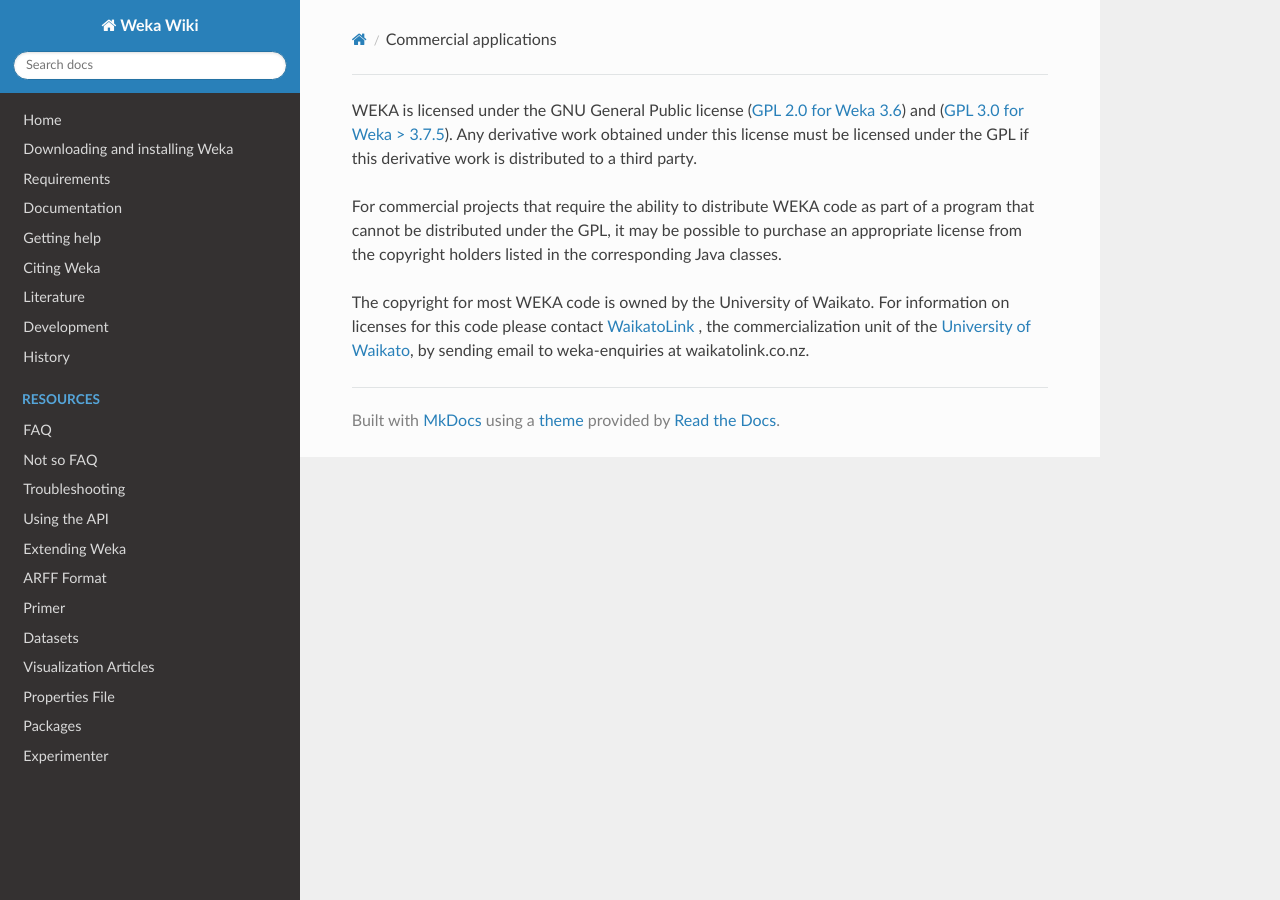
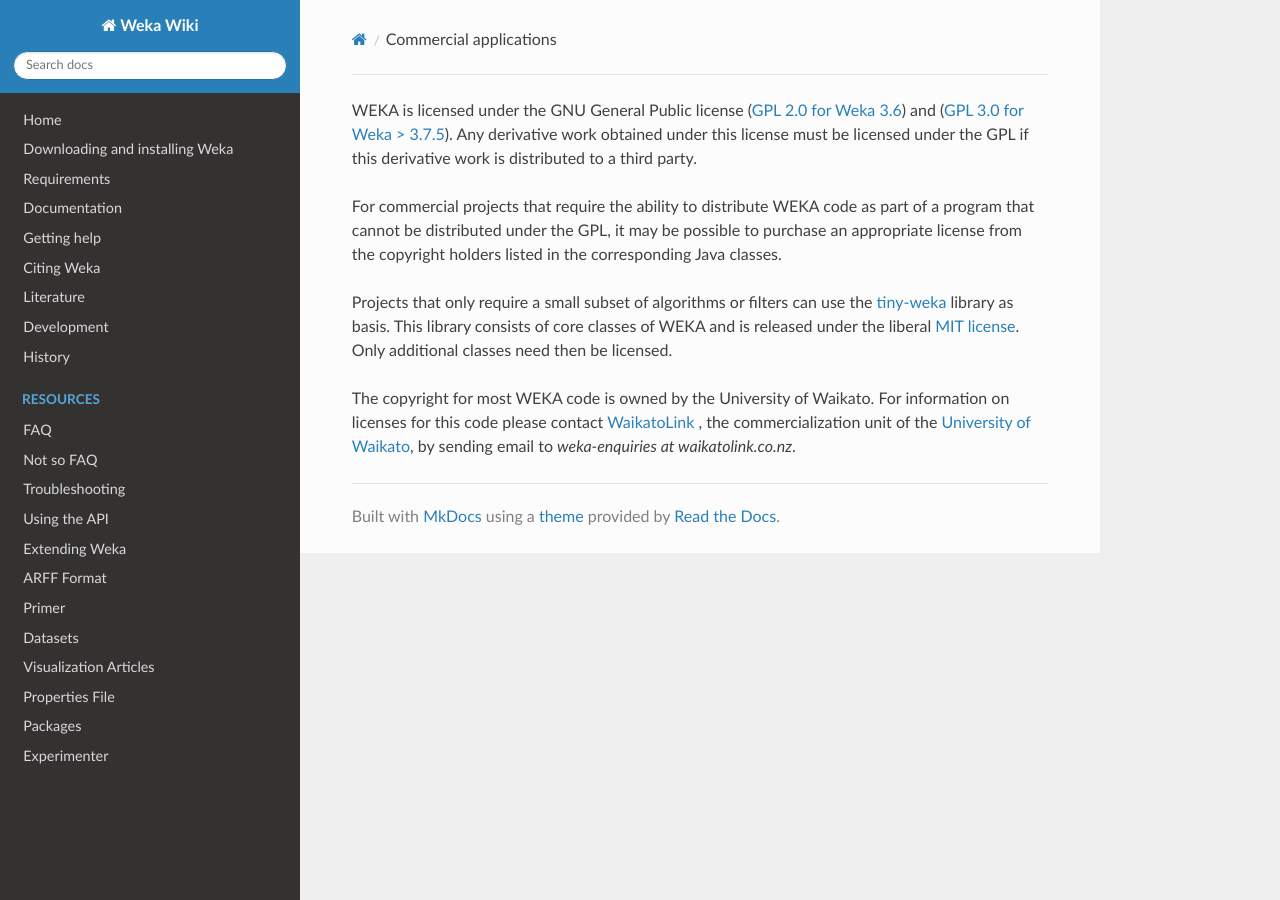
Before and after one commit to Waikato/weka-wiki, an MkDocs documentation site: the page built from docs/faqs/commercial_applications.md, in a window 1280 px wide. Built offline with MkDocs 1.6.1, drawn with Linux system fonts in a browser that asks for light colours; nearby versions of some CDN libraries.

Commit message:
added section on tiny-weka library

```diff
--- a/docs/faqs/commercial_applications.md
+++ b/docs/faqs/commercial_applications.md
@@ -2,4 +2,6 @@
 
 For commercial projects that require the ability to distribute WEKA code as part of a program that cannot be distributed under the GPL, it may be possible to purchase an appropriate license from the copyright holders listed in the corresponding Java classes.
 
-The copyright for most WEKA code is owned by the University of Waikato. For information on licenses for this code please contact [WaikatoLink](http://www.waikatolink.co.nz) , the commercialization unit of the [University of Waikato](http://waikato.ac.nz), by sending email to weka-enquiries at waikatolink.co.nz.
+Projects that only require a small subset of algorithms or filters can use the [tiny-weka](https://github.com/Waikato/tiny-weka) library as basis. This library consists of core classes of WEKA and is released under the liberal [MIT license](https://opensource.org/licenses/MIT). Only additional classes need then be licensed.
+
+The copyright for most WEKA code is owned by the University of Waikato. For information on licenses for this code please contact [WaikatoLink](http://www.waikatolink.co.nz) , the commercialization unit of the [University of Waikato](http://waikato.ac.nz), by sending email to *weka-enquiries at waikatolink.co.nz*.
```
